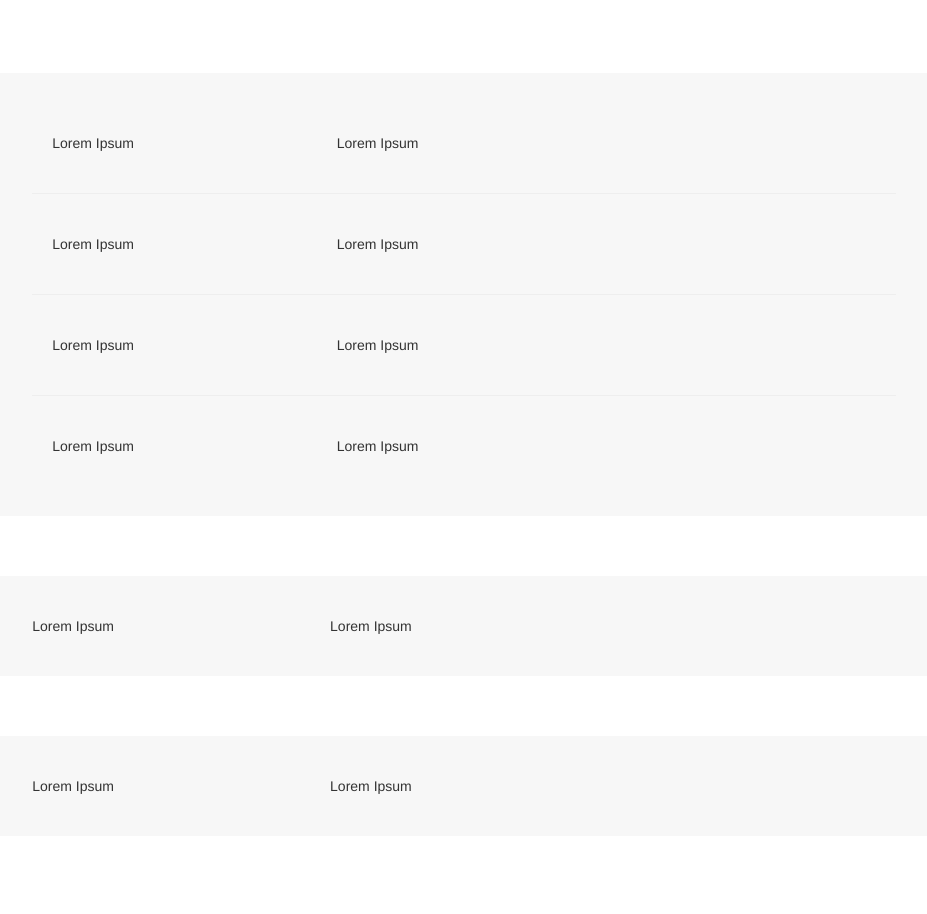
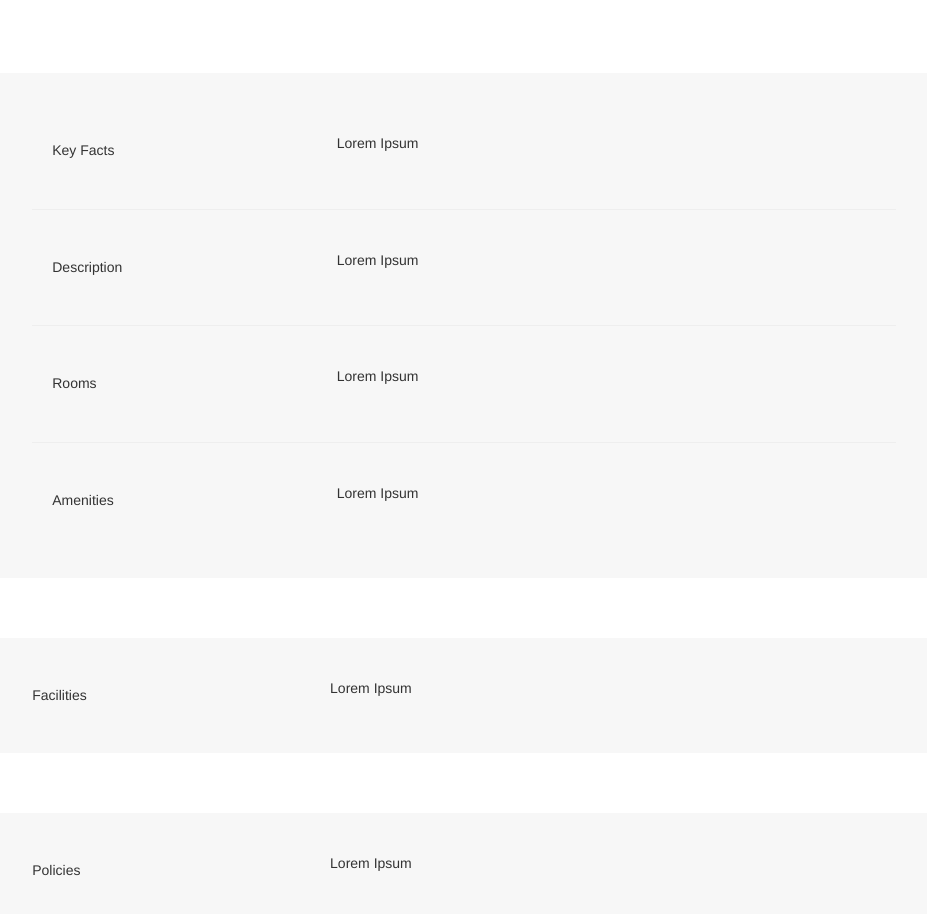
Before and after one commit to Chuloo/darius_living, an Angular app: page /overview in a window 1280 px wide. Shown: the part 440-1354 px from the top of the page, without its empty margins (176-1103 px from the left). Built offline with nearby package versions, Linux system fonts and the light colour scheme.

Commit message:
updated overview tab

```diff
--- a/src/app/overview/overview.component.html
+++ b/src/app/overview/overview.component.html
@@ -72,36 +72,36 @@
     <div class="main-body">
       <section class="section section1">
         <div class="semi-section row">
-          <div class="feature-title col-md-4"><p>Lorem Ipsum</p></div>
+          <div class="feature-title col-md-4"><h5>Key Facts</h5></div>
           <div class="feature-text col-md-8"><p>Lorem Ipsum</p></div>
         </div>
         <hr>
         <div class="semi-section row">
-          <div class="feature-title col-md-4"><p>Lorem Ipsum</p></div>
+          <div class="feature-title col-md-4"><h5>Description</h5></div>
           <div class="feature-text col-md-8"><p>Lorem Ipsum</p></div>
         </div>
         <hr>
         <div class="semi-section row">
-          <div class="feature-title col-md-4"><p>Lorem Ipsum</p></div>
+          <div class="feature-title col-md-4"><h5>Rooms</h5></div>
           <div class="feature-text col-md-8"><p>Lorem Ipsum</p></div>
         </div>
         <hr>
         <div class="semi-section row">
-          <div class="feature-title col-md-4"><p>Lorem Ipsum</p></div>
+          <div class="feature-title col-md-4"><h5>Amenities</h5></div>
           <div class="feature-text col-md-8"><p>Lorem Ipsum</p></div>
         </div>
       </section>
 
       <section class="section section2">
         <div class="row">
-          <div class="feature-title col-md-4"><p>Lorem Ipsum</p></div>
+          <div class="feature-title col-md-4"><h5>Facilities</h5></div>
           <div class="feature-text col-md-8"><p>Lorem Ipsum</p></div>
         </div>
       </section>
 
       <section class="section section3">
         <div class="row">
-          <div class="feature-title col-md-4"><p>Lorem Ipsum</p></div>
+          <div class="feature-title col-md-4"><h5>Policies</h5></div>
           <div class="feature-text col-md-8"><p>Lorem Ipsum</p></div>
         </div>
       </section>
```
